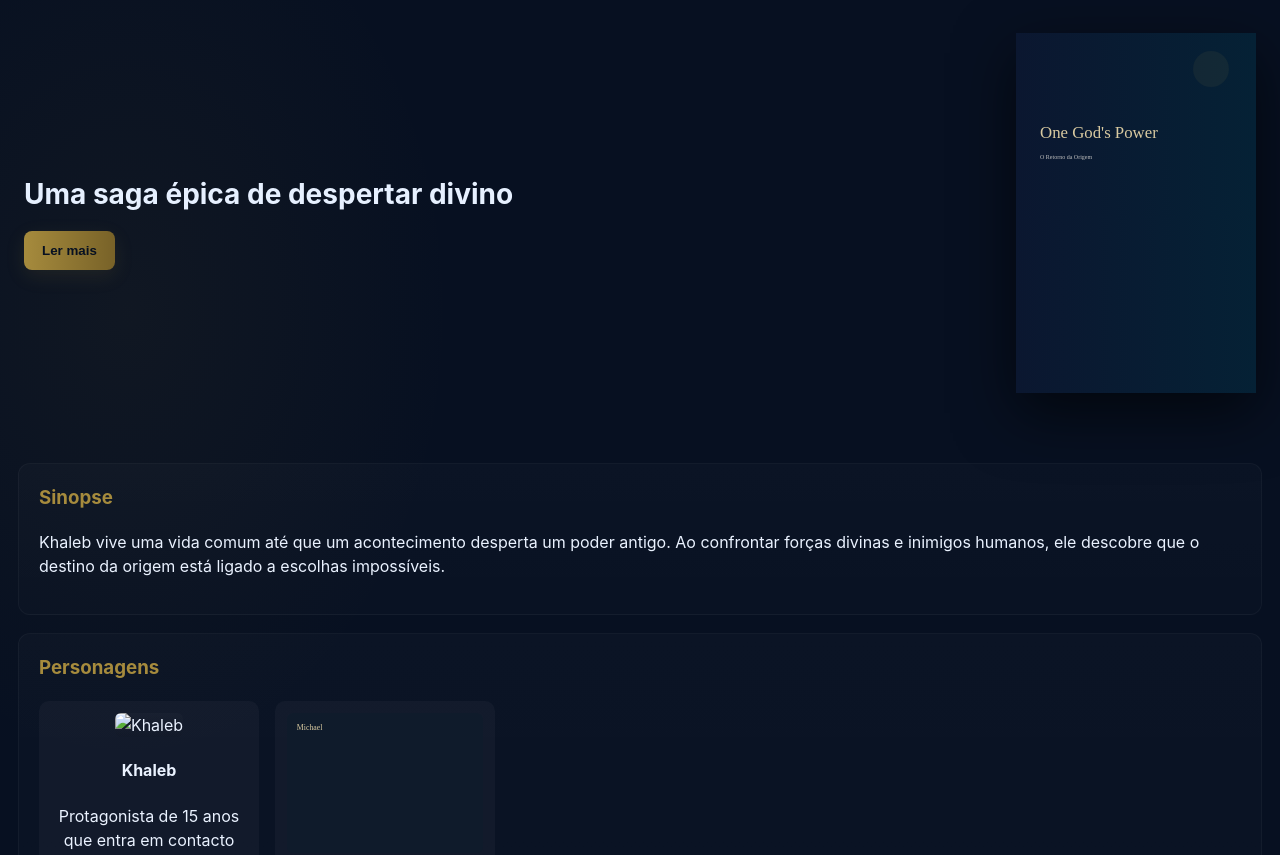
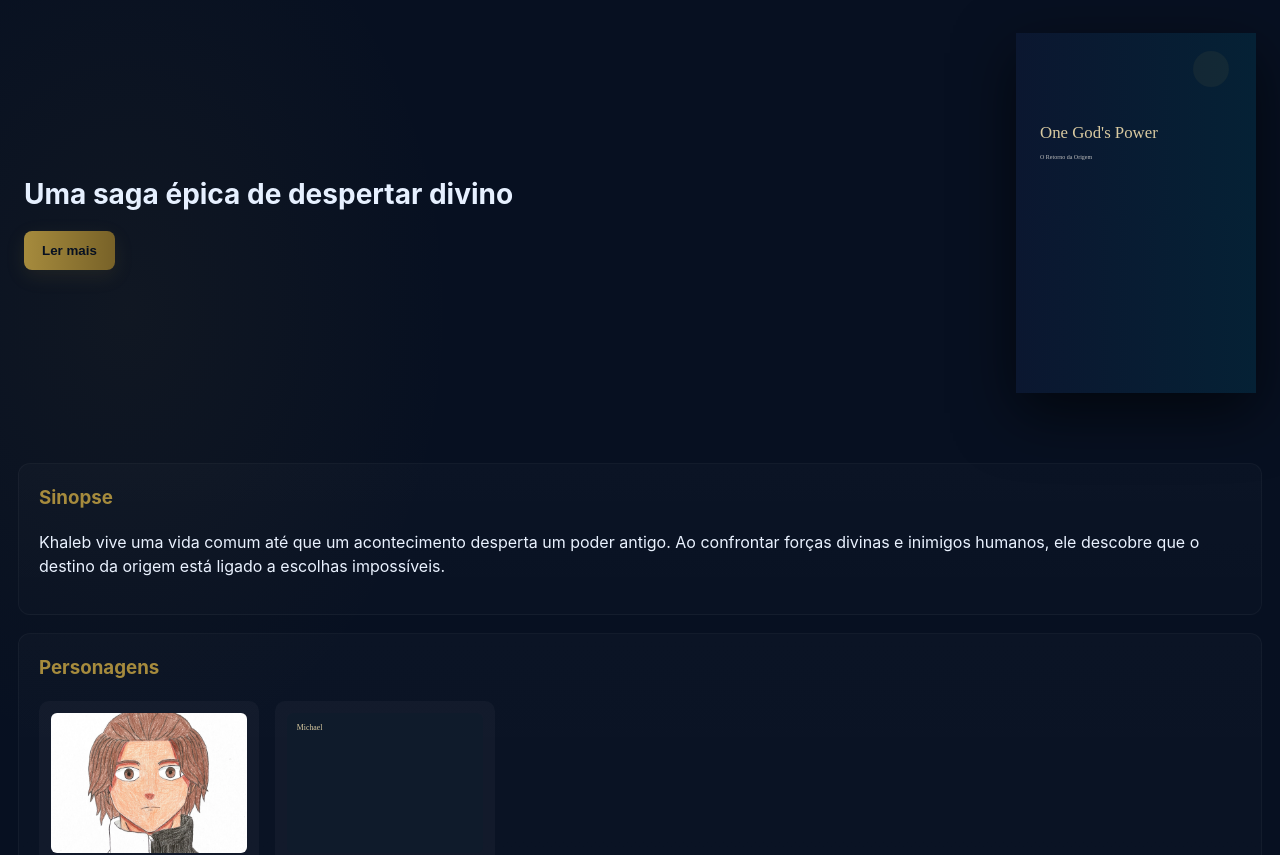
Before and after one commit to nagikira/One-Gods-Power, a plain HTML site: page onegodspower_site/index.html in a window 1280 px wide. Shown: the part 89-944 px from the top of the page. Drawn offline with Linux system fonts and the light colour scheme.

Commit message:
Update index.html

```diff
--- a/onegodspower_site/index.html
+++ b/onegodspower_site/index.html
@@ -43,7 +43,7 @@
       <h3 data-pt="Personagens" data-en="Characters"></h3>
       <div class="grid">
         <article class="personagem">
-          <img src="imagens/personagem1.svg" alt="Khaleb">
+          <img src="imagens/khaleb.jpg" alt="Khaleb">
           <h4 data-pt="Khaleb" data-en="Khaleb">Khaleb</h4>
           <p class="texto" data-pt="Protagonista de 15 anos que entra em contacto com um poder antigo." data-en="15-year-old protagonist who comes into contact with an ancient power."></p>
         </article>
```
